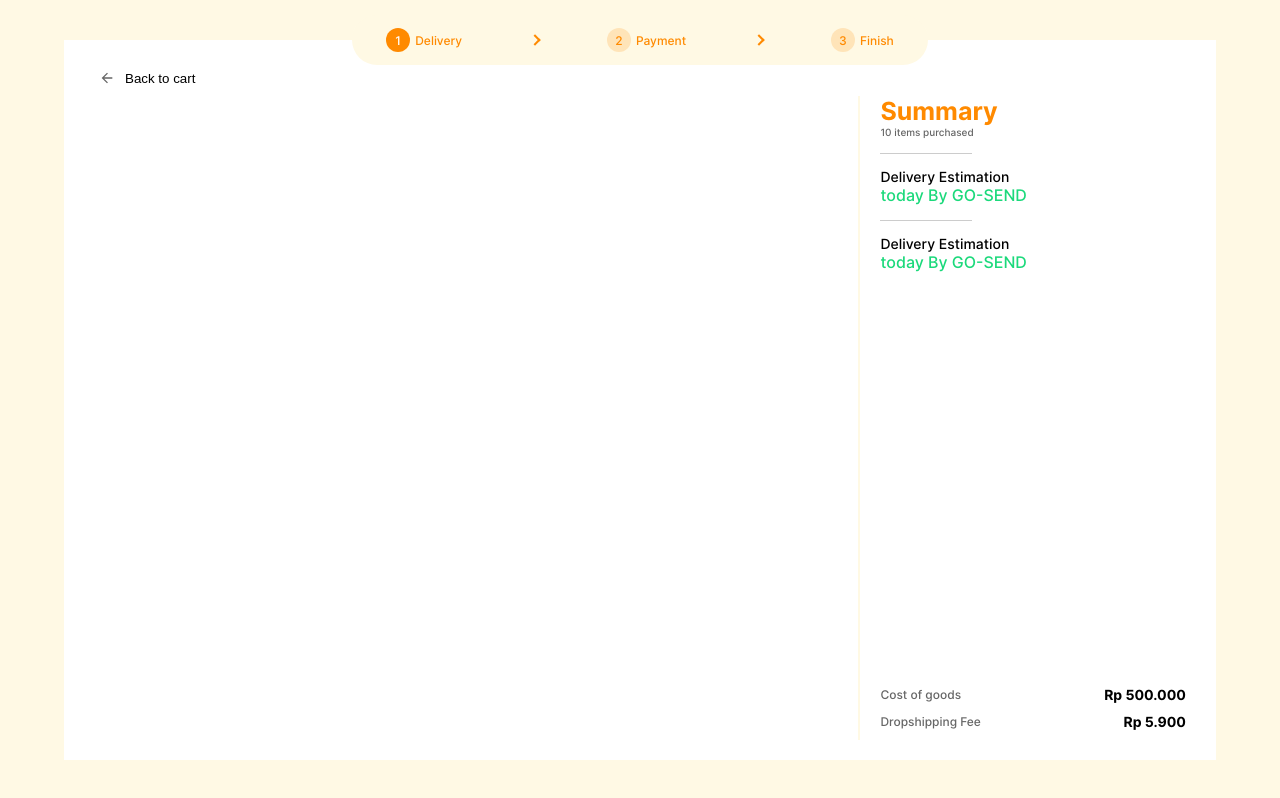
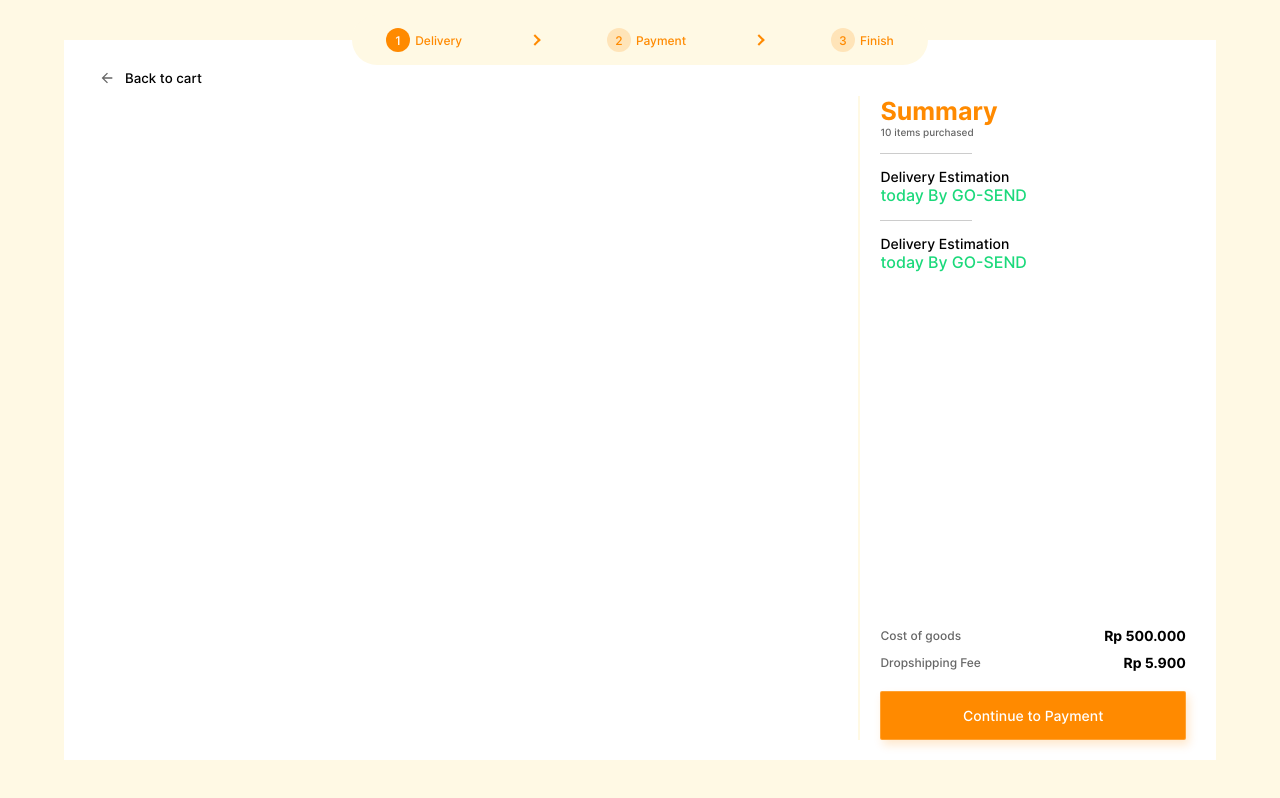
Before and after one commit to satriyawicaksana/jakmall, a Vue app: page / in a window 1280 px wide. Built offline with nearby package versions, Linux system fonts and the light colour scheme.

Commit message:
adding main orange button

```diff
--- a/src/App.vue
+++ b/src/App.vue
@@ -49,6 +49,7 @@
                 :title="list.title"
                 :amount="list.amount"
               />
+              <OrangeButton :title="formObj.buttonText[activeStep]" />
             </div>
           </div>
         </div>
@@ -62,13 +63,15 @@
 import NavigationItem from "./components/NavigationItem";
 import SummaryBox from "./components/SummaryBox";
 import ListCost from "./components/ListCost";
+import OrangeButton from "./components/OrangeButton";
 export default {
   name: "App",
   components: {
     //InputBox,
     NavigationItem,
     SummaryBox,
-    ListCost
+    ListCost,
+    OrangeButton
   },
   data: function() {
     return {
@@ -82,7 +85,8 @@ export default {
         checked: true,
         dropshipperName: "",
         dropshipperNumber: "",
-        navigationText: ["Back to cart", "Back to delivery", "Go to homepage"]
+        navigationText: ["Back to cart", "Back to delivery", "Go to homepage"],
+        buttonText: ["Continue to Payment", "Pay with e-Wallet"]
       },
       listCost: [
         { title: "Cost of goods", amount: 500000 },
@@ -134,9 +138,12 @@ flexbox(dir = row, jus = center, ali = center) {
 }
 
 html {
-  font-family: inter-medium;
   font-size: 62.5%;
   color: grey-font;
+}
+
+html, body, button {
+  font-family: inter-medium;
 }
 
 #app {
--- /dev/null
+++ b/src/components/OrangeButton.vue
@@ -0,0 +1,28 @@
+<template>
+  <button>{{title}}</button>
+</template>
+
+<script>
+export default {
+  name: "OrangeButton",
+  props: ["title"]
+};
+</script>
+
+<style lang="stylus" scoped>
+orange = #FF8A00;
+
+button {
+  width: 100%;
+  background-color: orange;
+  padding: 1.5rem 0;
+  margin-top: 1rem;
+  border: none;
+  border: 1px solid rgba(255, 255, 255, 0.2);
+  box-shadow: 3px 5px 10px rgba(255, 138, 0, 0.2);
+  border-radius: 2px;
+  color: white;
+  font-size: 1.4rem;
+  cursor: pointer;
+}
+</style>
```
